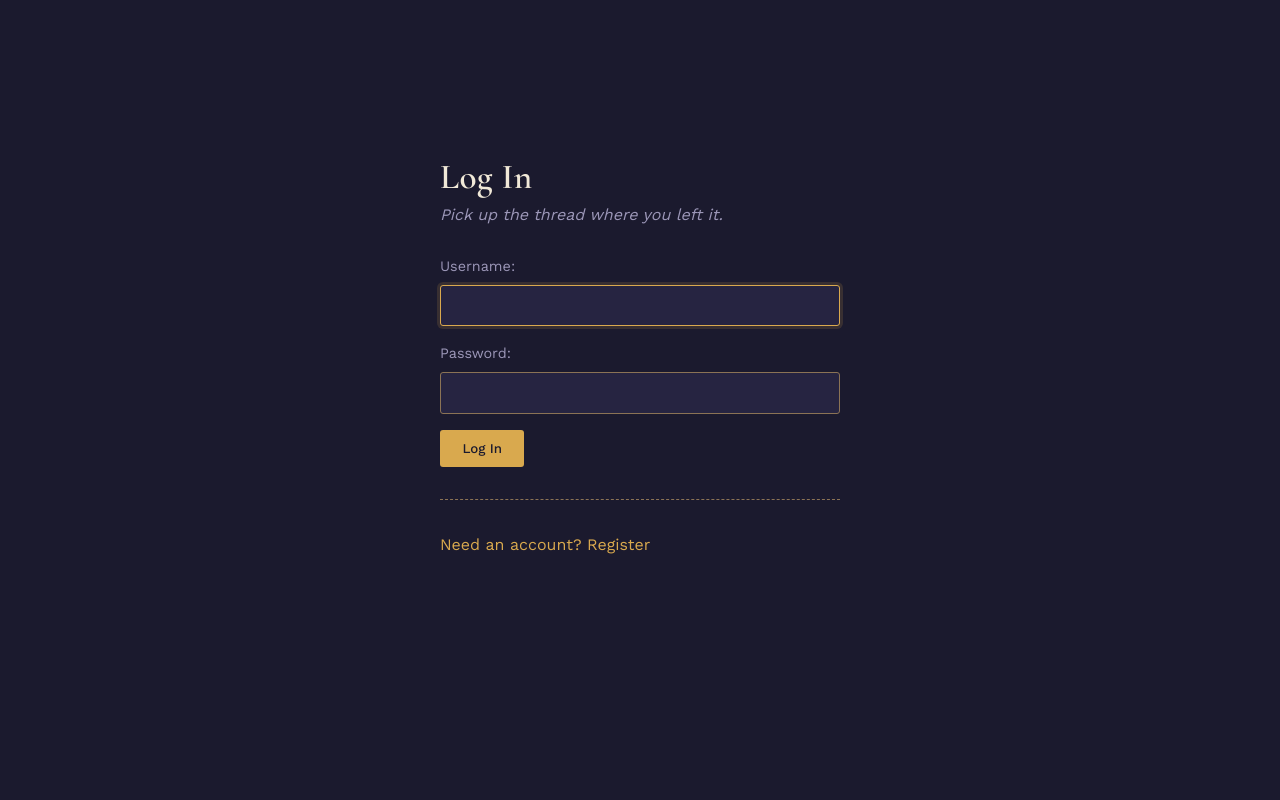
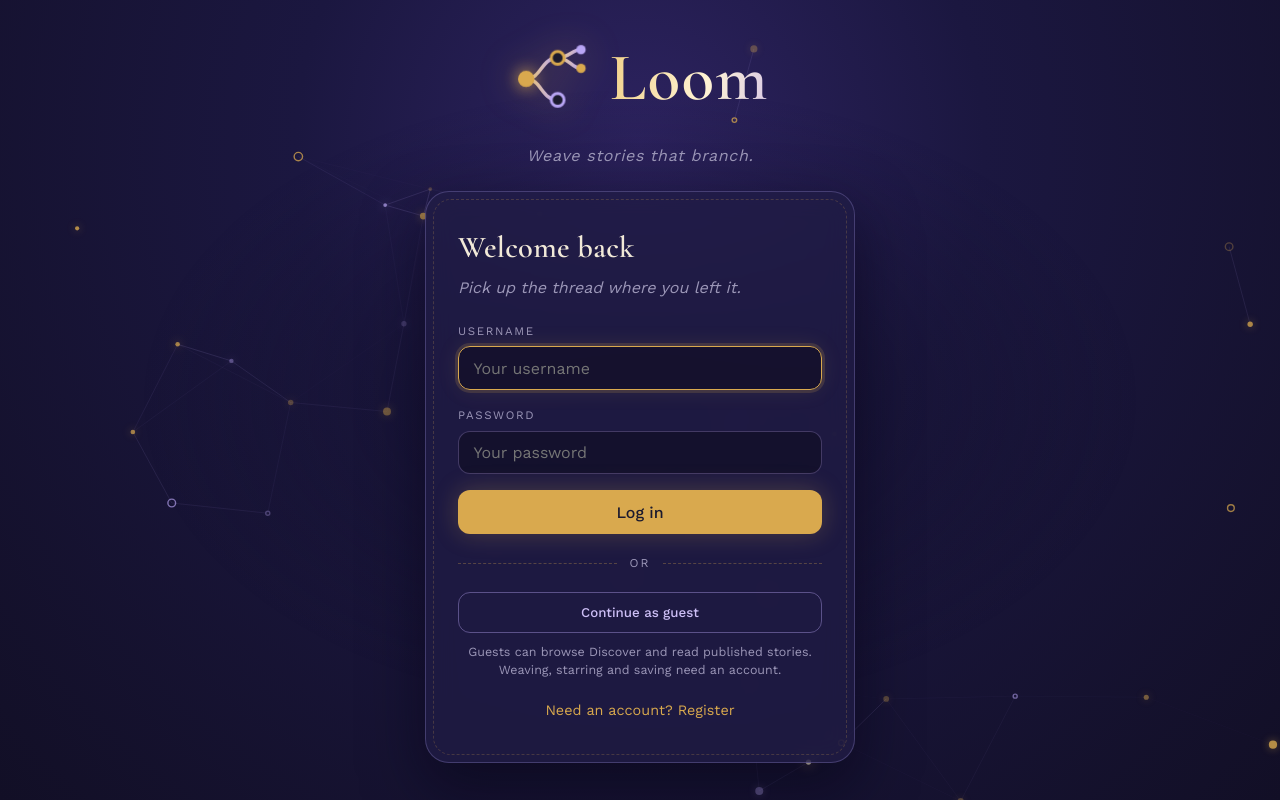
Before and after one commit to PoorCoconut/Loom, a Django app: page /login/ in a window 1280 px wide. Run offline with Django 5.2, Linux system fonts and the light colour scheme.

Commit message:
Update Log In Screen, You can also log in as guest now

```diff
--- a/apps/discover/templates/discover/_card.html
+++ b/apps/discover/templates/discover/_card.html
@@ -16,11 +16,13 @@
         <a class="scard__read" href="{{ home_url }}?view=weave&amp;story={{ s.pk }}&amp;mode=read">Read</a>
         {% if s.author_id == user.id %}<a class="scard__edit" href="{{ home_url }}?view=weave&amp;story={{ s.pk }}">Weave</a>{% endif %}
         <span class="scard__spacer"></span>
+        {% if is_guest %}<span class="toggle toggle--static" title="Stars from readers">&#9733; <span class="count">{{ s.star_count }}</span></span>{% else %}
         <button type="button" class="toggle toggle--star" data-toggle="star" aria-pressed="{% if s.pk in starred_ids %}true{% else %}false{% endif %}" title="Star this story">
             <span class="ico">{% if s.pk in starred_ids %}&#9733;{% else %}&#9734;{% endif %}</span> <span class="count">{{ s.star_count }}</span>
         </button>
         <button type="button" class="toggle toggle--save" data-toggle="save" aria-pressed="{% if s.pk in saved_ids %}true{% else %}false{% endif %}" title="Save to your collection">
             <span class="lbl">{% if s.pk in saved_ids %}Saved &#10003;{% else %}Save{% endif %}</span>
         </button>
+        {% endif %}
     </div>
 </article>
--- a/apps/discover/templates/discover/discover.html
+++ b/apps/discover/templates/discover/discover.html
@@ -22,6 +22,7 @@
                 <p class="tagline">Branching tales from other weavers. Search, filter by tag, star your favourites and save them for later.</p>
             </header>
 
+            {% for message in messages %}<div class="flash">{{ message }}</div>{% endfor %}
             {% include 'discover/_search.html' %}
 
             <p class="result-count">{{ stories|length }} stor{{ stories|length|pluralize:"y,ies" }}{% if q %} for &ldquo;{{ q }}&rdquo;{% endif %}{% if active_tags %} tagged {% for t in active_tags %}#{{ t }}{% if not forloop.last %} + {% endif %}{% endfor %}{% endif %}</p>
--- a/apps/editor/views.py
+++ b/apps/editor/views.py
@@ -22,6 +22,8 @@ from apps.stories.models import Story, StoryCollaborator, Tag
 
 from apps.user_settings.models import UserSettings
 
+from apps.core.guests import is_guest
+
 from .insights import choices_outline, ending_scenes, generated_sql, unreachable_scenes
 from .logic import coerce
 from .models import GlobalVariable, Node, Path, PathCondition
@@ -38,7 +40,7 @@ def _access(request, story_id):
     if role is None:
         link = StoryCollaborator.objects.filter(story=story, user=request.user).first()
         role = link.role if link else None
-    can_edit = role in ("owner", "editor")
+    can_edit = role in ("owner", "editor") and not is_guest(request.user)
     if not (can_edit or role == "viewer" or story.is_published):
         raise Http404("Story not found.")
     return story, can_edit
--- a/apps/home/context_processors.py
+++ b/apps/home/context_processors.py
@@ -1,9 +1,10 @@
+from apps.core.guests import is_guest
 from apps.profiles.models import Profile
 
 
 def nav(request):
-    """Gives every page the avatar for the shared nav bar."""
+    """Gives every page the avatar and guest flag for the shared nav bar."""
     if not request.user.is_authenticated:
         return {}
     profile = Profile.objects.filter(user=request.user).first()
-    return {"nav_avatar": getattr(profile, "avatar_url", None)}
+    return {"nav_avatar": getattr(profile, "avatar_url", None), "is_guest": is_guest(request.user)}
--- /dev/null
+++ b/apps/home/templates/home/_logo.html
@@ -0,0 +1,21 @@
+{# The Loom mark: one story thread that branches. Size it with CSS (width/height). #}
+<svg class="loom-logo" viewBox="0 0 72 72" role="img" aria-label="Loom logo" xmlns="http://www.w3.org/2000/svg">
+    <defs>
+        <linearGradient id="lg-thread" x1="0" y1="0" x2="1" y2="0">
+            <stop offset="0" stop-color="#f0cf86"/><stop offset="1" stop-color="#b9a6f5"/>
+        </linearGradient>
+    </defs>
+    <g class="loom-logo__threads" fill="none" stroke="url(#lg-thread)" stroke-width="3" stroke-linecap="round">
+        <path d="M13 36 C 26 36, 26 18, 40 18"/>
+        <path d="M13 36 C 26 36, 26 54, 40 54"/>
+        <path d="M40 18 C 50 18, 52 11, 60 11"/>
+        <path d="M40 18 C 50 18, 52 27, 60 27"/>
+    </g>
+    <g class="loom-logo__nodes">
+        <circle class="n n--root" cx="13" cy="36" r="7" fill="#d9a94e"/>
+        <circle class="n" cx="40" cy="18" r="5.5" fill="#1b1a2e" stroke="#d9a94e" stroke-width="2.5"/>
+        <circle class="n" cx="40" cy="54" r="5.5" fill="#1b1a2e" stroke="#b9a6f5" stroke-width="2.5"/>
+        <circle class="n" cx="60" cy="11" r="4" fill="#b9a6f5"/>
+        <circle class="n" cx="60" cy="27" r="4" fill="#d9a94e"/>
+    </g>
+</svg>
--- a/apps/login/templates/login/login.html
+++ b/apps/login/templates/login/login.html
@@ -3,21 +3,51 @@
 <html lang="en">
 <head>
     <meta charset="UTF-8">
+    <meta name="viewport" content="width=device-width, initial-scale=1">
     <title>Log In · Loom</title>
     <link rel="stylesheet" href="{% static 'css/shared/base.css' %}">
-    <link rel="stylesheet" href="{% static 'css/login/login.css' %}">
+    <link rel="stylesheet" href="{% static 'css/shared/auth.css' %}">
 </head>
-<body>
-    <div class="page page--login">
-        <h2>Log In</h2>
-        <p class="tagline">Pick up the thread where you left it.</p>
-        <form method="post">
-            {% csrf_token %}
-            {{ form.as_p }}
-            <button type="submit">Log In</button>
-        </form>
-        <hr class="stitch">
-        <a href="{% url 'register:register' %}">Need an account? Register</a>
+<body class="auth-body">
+<canvas id="loom-field" aria-hidden="true"></canvas>
+<main class="auth">
+    <div class="auth__col">
+        <div class="brand">
+            {% include 'home/_logo.html' %}
+            <h1 class="brand__word">Loom</h1>
+        </div>
+        <p class="brand__sub">Weave stories that branch.</p>
+
+        <section class="auth-card">
+            <h2>Welcome back</h2>
+            <p class="tagline">Pick up the thread where you left it.</p>
+
+            <form method="post" novalidate>
+                {% csrf_token %}
+                {% if form.non_field_errors %}<div class="auth-notice">{{ form.non_field_errors|join:" " }}</div>{% endif %}
+                <div class="afield">
+                    <label for="{{ form.username.id_for_label }}">Username</label>
+                    {{ form.username }}{{ form.username.errors }}
+                </div>
+                <div class="afield">
+                    <label for="{{ form.password.id_for_label }}">Password</label>
+                    {{ form.password }}{{ form.password.errors }}
+                </div>
+                <button type="submit" class="btn-main">Log in</button>
+            </form>
+
+            <div class="or">or</div>
+
+            <form method="post" action="{% url 'login:guest' %}">
+                {% csrf_token %}
+                <button type="submit" class="btn-guest">Continue as guest</button>
+            </form>
+            <p class="guest-note">Guests can browse Discover and read published stories. Weaving, starring and saving need an account.</p>
+
+            <p class="auth-foot"><a href="{% url 'register:register' %}">Need an account? Register</a></p>
+        </section>
     </div>
+</main>
+<script src="{% static 'js/login/loom-field.js' %}"></script>
 </body>
 </html>
--- a/apps/login/urls.py
+++ b/apps/login/urls.py
@@ -4,5 +4,6 @@ from . import views
 app_name = 'login'
 urlpatterns = [
     path('', views.login_view, name='login'),
+    path('guest/', views.guest_view, name='guest'),
     path('logout/', views.logout_view, name='logout'),
 ]
--- a/apps/login/views.py
+++ b/apps/login/views.py
@@ -1,20 +1,44 @@
-from django.shortcuts import render, redirect
+from django.contrib import messages
+from django.contrib.auth import login, logout
 from django.contrib.auth.forms import AuthenticationForm
-from django.contrib.auth import login, logout
+from django.shortcuts import redirect, render
+from django.views.decorators.http import require_POST
+
+from apps.core.guests import GUEST_SESSION_SECONDS, create_guest, is_guest, purge_old_guests
+
 
 def login_view(request):
     if request.method == 'POST':
         form = AuthenticationForm(data=request.POST)
         if form.is_valid():
-            user = form.get_user()
-            login(request, user)
+            login(request, form.get_user())
             return redirect('home:home')
     else:
         form = AuthenticationForm()
+    form.fields['username'].widget.attrs.update({'placeholder': 'Your username', 'autocomplete': 'username', 'autofocus': True})
+    form.fields['password'].widget.attrs.update({'placeholder': 'Your password', 'autocomplete': 'current-password'})
     return render(request, 'login/login.html', {'form': form})
+
+
+@require_POST
+def guest_view(request):
+    """Read-only visit: no sign-up, no weaving, just Discover and reading."""
+    try:
+        purge_old_guests()
+    except Exception:
+        pass
+    user = create_guest()
+    login(request, user, backend='django.contrib.auth.backends.ModelBackend')
+    request.session.set_expiry(GUEST_SESSION_SECONDS)
+    messages.info(request, 'Welcome, guest! You can read any published story. Create an account to weave your own.')
+    return redirect('discover:discover')
+
 
 def logout_view(request):
     if request.method == 'POST':
+        guest = request.user if is_guest(request.user) else None
         logout(request)
+        if guest:
+            guest.delete()  # guest accounts are throwaway
         return redirect('login:login')
     return redirect('home:home')
--- a/apps/profiles/views.py
+++ b/apps/profiles/views.py
@@ -2,6 +2,7 @@ from django.contrib import messages
 from django.contrib.auth.decorators import login_required
 from django.shortcuts import redirect, render
 
+from apps.core.guests import is_guest
 from apps.editor.models import Node
 from apps.stories.models import Story
 
@@ -11,6 +12,9 @@ from .models import Profile
 
 @login_required
 def profile_view(request):
+    if is_guest(request.user):
+        messages.info(request, "Guests don't have a profile. Create an account to get one.")
+        return redirect('discover:discover')
     profile, _ = Profile.all_objects.get_or_create(user=request.user)
 
     if request.method == 'POST':
--- a/apps/user_settings/views.py
+++ b/apps/user_settings/views.py
@@ -3,6 +3,7 @@ from django.contrib.auth import logout
 from django.contrib.auth.decorators import login_required
 from django.shortcuts import redirect, render
 
+from apps.core.guests import is_guest
 from apps.profiles.models import Profile
 
 from .forms import UserSettingsForm
@@ -11,6 +12,9 @@ from .models import UserSettings
 
 @login_required
 def settings_view(request):
+    if is_guest(request.user):
+        messages.info(request, "Guests don't have a profile. Create an account to get one.")
+        return redirect('discover:discover')
     settings_obj, _ = UserSettings.objects.get_or_create(user=request.user)
     profile = Profile.all_objects.filter(user=request.user).first()
 
--- a/static/css/discover/discover.css
+++ b/static/css/discover/discover.css
@@ -9,3 +9,5 @@
 .tabs-pill a small { opacity: .7; margin-left: .25rem; }
 .tabs-pill a:hover { color: var(--parchment); border-bottom-width: 0; }
 .tabs-pill a.is-active { background: var(--thread); color: var(--ink); box-shadow: 0 0 18px rgba(217,169,78,.3); }
+
+.flash { max-width: 760px; margin-bottom: 1rem; padding: .7rem 1rem; border-radius: 14px; background: rgba(217,169,78,.1); border: 1px solid rgba(217,169,78,.35); color: var(--parchment); font-size: .9rem; }
--- /dev/null
+++ b/static/css/shared/auth.css
@@ -0,0 +1,61 @@
+/* Login + Register: the Loom entrance */
+.auth-body { min-height: 100vh; overflow-x: hidden; position: relative;
+  background: radial-gradient(ellipse at 50% 18%, #2d2360 0%, #1b1740 38%, #120f26 100%) fixed; }
+#loom-field { position: fixed; inset: 0; width: 100%; height: 100%; z-index: 0; pointer-events: none; }
+.auth-body::after { /* calm vignette so the card stays the focus */
+  content: ""; position: fixed; inset: 0; z-index: 0; pointer-events: none;
+  background: radial-gradient(ellipse at center, rgba(18,15,38,.55) 0%, rgba(18,15,38,0) 55%); }
+
+.auth { position: relative; z-index: 1; min-height: 100vh; display: grid; place-items: center; padding: 2rem 1rem; }
+.auth__col { width: 100%; max-width: 430px; display: grid; gap: 1.4rem; justify-items: center; }
+
+/* brand lockup */
+.brand { display: flex; align-items: center; gap: .9rem; animation: float 7s ease-in-out infinite; }
+.brand .loom-logo { width: 84px; height: 84px; filter: drop-shadow(0 0 18px rgba(217,169,78,.35)); overflow: visible; }
+.brand__word { font-family: var(--font-display); font-size: 4.2rem; font-weight: 600; line-height: .9; letter-spacing: .02em; margin: 0;
+  background: linear-gradient(100deg, #f0cf86 10%, #fff3d4 40%, #b9a6f5 75%, #f0cf86 100%); background-size: 220% 100%;
+  -webkit-background-clip: text; background-clip: text; color: transparent; animation: shimmer 9s linear infinite; }
+.brand__sub { margin: 0; text-align: center; color: var(--ash); font-style: italic; letter-spacing: .04em; }
+@keyframes shimmer { to { background-position: -220% 0; } }
+@keyframes float { 50% { transform: translateY(-5px); } }
+
+.loom-logo__threads path { stroke-dasharray: 60; stroke-dashoffset: 60; animation: draw 1.4s .15s cubic-bezier(.2,.8,.2,1) forwards; }
+.loom-logo__threads path:nth-child(3), .loom-logo__threads path:nth-child(4) { animation-delay: .75s; }
+@keyframes draw { to { stroke-dashoffset: 0; } }
+.loom-logo .n { transform-box: fill-box; transform-origin: center; opacity: 0; animation: pop .6s cubic-bezier(.3,1.6,.5,1) forwards; }
+.loom-logo .n--root { animation-delay: .05s, 0s; }
+.loom-logo .n:nth-child(2) { animation-delay: .6s; } .loom-logo .n:nth-child(3) { animation-delay: .7s; }
+.loom-logo .n:nth-child(4) { animation-delay: 1.15s; } .loom-logo .n:nth-child(5) { animation-delay: 1.25s; }
+@keyframes pop { from { opacity: 0; transform: scale(.2); } to { opacity: 1; transform: scale(1); } }
+.loom-logo .n--root { animation: pop .6s .05s cubic-bezier(.3,1.6,.5,1) forwards, glow 3.6s 1s ease-in-out infinite; }
+@keyframes glow { 50% { filter: drop-shadow(0 0 7px #d9a94e); } }
+
+/* card */
+.auth-card { position: relative; width: 100%; padding: 2rem 2rem 1.6rem; border-radius: 24px;
+  background: rgba(33, 28, 70, .72); backdrop-filter: blur(14px); -webkit-backdrop-filter: blur(14px);
+  border: 1px solid rgba(185,166,245,.25); box-shadow: 0 24px 60px rgba(6,4,20,.55); animation: rise .8s .2s both cubic-bezier(.2,.8,.2,1); }
+.auth-card::before { content: ""; position: absolute; inset: 7px; border-radius: 18px; border: 1px dashed rgba(217,169,78,.22); pointer-events: none; }
+@keyframes rise { from { opacity: 0; transform: translateY(18px); } }
+.auth-card h2 { margin: 0 0 .15rem; font-size: 1.9rem; }
+.auth-card .tagline { margin: 0 0 1.3rem; }
+.auth-card .afield { margin-bottom: 1rem; }
+.auth-card label { font-size: .72rem; letter-spacing: .14em; text-transform: uppercase; color: var(--ash); }
+.auth-card input[type="text"], .auth-card input[type="password"], .auth-card input[type="email"] {
+  width: 100%; background: rgba(18,15,38,.7); border: 1px solid rgba(185,166,245,.28); border-radius: 12px; padding: .7rem .9rem; color: var(--parchment); font-size: 1rem; }
+.auth-card input:focus-visible { outline: none; border-color: var(--thread); box-shadow: 0 0 0 3px rgba(217,169,78,.16), 0 0 22px rgba(217,169,78,.12); }
+.auth-card .helptext, .auth-card .afield small, .auth-card ul.helptext { color: var(--ash); font-size: .74rem; display: block; margin-top: .3rem; }
+.auth-card ul { margin: .4rem 0 0; padding-left: 1.1rem; }
+.auth-card .errorlist { list-style: none; padding: 0; margin: .4rem 0 0; color: #ffb4c8; font-size: .82rem; }
+.btn-main { width: 100%; padding: .8rem; border-radius: 12px; font-size: 1rem; box-shadow: 0 0 24px rgba(217,169,78,.25); }
+.btn-main:hover { box-shadow: 0 0 34px rgba(217,169,78,.4); }
+.or { display: flex; align-items: center; gap: .8rem; color: var(--ash); font-size: .75rem; letter-spacing: .16em; text-transform: uppercase; margin: 1.2rem 0; }
+.or::before, .or::after { content: ""; flex: 1; border-top: 1px dashed rgba(217,169,78,.3); }
+.btn-guest { width: 100%; padding: .75rem; border-radius: 12px; background: transparent; color: #cdbff6; border: 1px solid rgba(185,166,245,.4); }
+.btn-guest:hover { background: rgba(185,166,245,.14); color: var(--parchment); border-color: #b9a6f5; }
+.guest-note { margin: .6rem 0 0; text-align: center; color: var(--ash); font-size: .78rem; line-height: 1.5; }
+.auth-foot { margin-top: 1.2rem; text-align: center; font-size: .9rem; }
+.auth-notice { margin-bottom: 1rem; padding: .6rem .9rem; border-radius: 12px; background: rgba(224,138,168,.12); border: 1px solid rgba(224,138,168,.4); color: #ffb4c8; font-size: .85rem; }
+
+@media (max-width: 480px) { .brand__word { font-size: 3.4rem; } .brand .loom-logo { width: 68px; height: 68px; } .auth-card { padding: 1.6rem 1.3rem 1.3rem; } }
+@media (prefers-reduced-motion: reduce) { .brand, .brand__word, .loom-logo .n--root { animation: none !important; }
+  .loom-logo__threads path { animation: none; stroke-dashoffset: 0; } .loom-logo .n { animation: none; opacity: 1; } .auth-card { animation: none; } }
--- a/static/css/shared/cards.css
+++ b/static/css/shared/cards.css
@@ -52,3 +52,5 @@
 .btn-link { display: inline-block; margin-top: .6rem; padding: .45rem 1.2rem; border-radius: 99px; border: 1px solid var(--thread); color: var(--thread); }
 .btn-link:hover { background: var(--thread); color: var(--ink); }
 .result-count { color: var(--ash); font-size: .85rem; margin: .8rem 0 0; }
+
+.toggle--static { cursor: default; } .toggle--static:hover { background: transparent; color: var(--ash); border-color: rgba(185,166,245,.28); }
--- /dev/null
+++ b/static/js/login/loom-field.js
@@ -0,0 +1,92 @@
+/* Drifting story nodes behind the login card. Calm by design:
+   few nodes, slow drift, faint threads. The cursor gently draws nearby nodes in. */
+(() => {
+  const canvas = document.getElementById('loom-field');
+  if (!canvas) return;
+  const ctx = canvas.getContext('2d');
+  const reduce = window.matchMedia('(prefers-reduced-motion: reduce)').matches;
+  const GOLD = [217, 169, 78], LILAC = [185, 166, 245];
+  const LINK = 150, REACH = 190;
+  let w = 0, h = 0, dpr = 1, nodes = [], pulse = null, last = 0, raf = 0;
+  const mouse = { x: -9999, y: -9999, on: false };
+
+  const rand = (a, b) => a + Math.random() * (b - a);
+  const rgba = (c, a) => `rgba(${c[0]},${c[1]},${c[2]},${a})`;
+
+  function resize() {
+    dpr = Math.min(window.devicePixelRatio || 1, 2);
+    w = window.innerWidth; h = window.innerHeight;
+    canvas.width = w * dpr; canvas.height = h * dpr;
+    ctx.setTransform(dpr, 0, 0, dpr, 0, 0);
+    const count = Math.round(Math.min(46, Math.max(18, (w * h) / 30000)));
+    nodes = Array.from({ length: count }, () => ({
+      x: rand(0, w), y: rand(0, h), vx: rand(-.12, .12), vy: rand(-.12, .12),
+      r: rand(1.8, 4.2), c: Math.random() < .7 ? GOLD : LILAC, ph: rand(0, 6.28),
+      hollow: Math.random() < .35,
+    }));
+    if (reduce) draw(0);
+  }
+
+  function step(dt) {
+    for (const n of nodes) {
+      if (mouse.on) { // a soft pull toward the cursor, nothing dramatic
+        const dx = mouse.x - n.x, dy = mouse.y - n.y, d = Math.hypot(dx, dy);
+        if (d < REACH && d > 1) { const f = (1 - d / REACH) * 0.006 * dt; n.vx += (dx / d) * f; n.vy += (dy / d) * f; }
+      }
+      const sp = Math.hypot(n.vx, n.vy), max = .35;
+      if (sp > max) { n.vx *= max / sp; n.vy *= max / sp; }
+      n.vx *= .998; n.vy *= .998;
+      n.x += n.vx * dt * .06 * 16 / 16; n.y += n.vy * dt * .06 * 16 / 16;
+      if (n.x < -20) n.x = w + 20; if (n.x > w + 20) n.x = -20;
+      if (n.y < -20) n.y = h + 20; if (n.y > h + 20) n.y = -20;
+    }
+  }
+
+  function draw(t) {
+    ctx.clearRect(0, 0, w, h);
+    ctx.lineWidth = 1;
+    const links = [];
+    for (let i = 0; i < nodes.length; i++) for (let j = i + 1; j < nodes.length; j++) {
+      const a = nodes[i], b = nodes[j], d = Math.hypot(a.x - b.x, a.y - b.y);
+      if (d < LINK) {
+        const al = (1 - d / LINK) * .22;
+        ctx.strokeStyle = rgba(LILAC, al); ctx.beginPath(); ctx.moveTo(a.x, a.y); ctx.lineTo(b.x, b.y); ctx.stroke();
+        links.push([a, b]);
+      }
+    }
+    if (mouse.on) for (const n of nodes) {
+      const d = Math.hypot(mouse.x - n.x, mouse.y - n.y);
+      if (d < REACH) { ctx.strokeStyle = rgba(GOLD, (1 - d / REACH) * .45); ctx.beginPath(); ctx.moveTo(n.x, n.y); ctx.lineTo(mouse.x, mouse.y); ctx.stroke(); }
+    }
+    for (const n of nodes) {
+      const glow = .55 + .25 * Math.sin(t / 1400 + n.ph);
+      ctx.beginPath(); ctx.arc(n.x, n.y, n.r, 0, 6.283);
+      if (n.hollow) { ctx.strokeStyle = rgba(n.c, glow); ctx.lineWidth = 1.4; ctx.stroke(); ctx.lineWidth = 1; }
+      else { ctx.fillStyle = rgba(n.c, glow); ctx.shadowColor = rgba(n.c, .6); ctx.shadowBlur = 8; ctx.fill(); ctx.shadowBlur = 0; }
+    }
+    // one small "story spark" travelling along a thread at a time
+    if (!reduce) {
+      if (!pulse && links.length && t % 3000 < 40) { const [a, b] = links[Math.floor(Math.random() * links.length)]; pulse = { a, b, t0: t }; }
+      if (pulse) {
+        const p = (t - pulse.t0) / 1500;
+        if (p >= 1) pulse = null;
+        else { const x = pulse.a.x + (pulse.b.x - pulse.a.x) * p, y = pulse.a.y + (pulse.b.y - pulse.a.y) * p;
+          ctx.beginPath(); ctx.arc(x, y, 2.6, 0, 6.283); ctx.fillStyle = 'rgba(255,243,212,.9)'; ctx.shadowColor = '#f0cf86'; ctx.shadowBlur = 12; ctx.fill(); ctx.shadowBlur = 0; }
+      }
+    }
+  }
+
+  function loop(t) {
+    const dt = Math.min(t - last || 16, 50); last = t;
+    step(dt); draw(t); raf = requestAnimationFrame(loop);
+  }
+
+  window.addEventListener('resize', resize);
+  window.addEventListener('mousemove', e => { mouse.x = e.clientX; mouse.y = e.clientY; mouse.on = true; }, { passive: true });
+  window.addEventListener('mouseleave', () => { mouse.on = false; });
+  document.addEventListener('visibilitychange', () => {
+    if (document.hidden) cancelAnimationFrame(raf); else if (!reduce) { last = 0; raf = requestAnimationFrame(loop); }
+  });
+  resize();
+  if (!reduce) raf = requestAnimationFrame(loop);
+})();
```
Also changed, not shown: apps/core/guests.py (added, +45 -0 lines), apps/discover/views.py (+8 -1 lines), apps/home/templates/home/_nav.html (+15 -1 lines), apps/home/views.py (+7 -0 lines), apps/register/templates/register/register.html (+32 -12 lines), static/css/shared/nav.css (+7 -0 lines).
